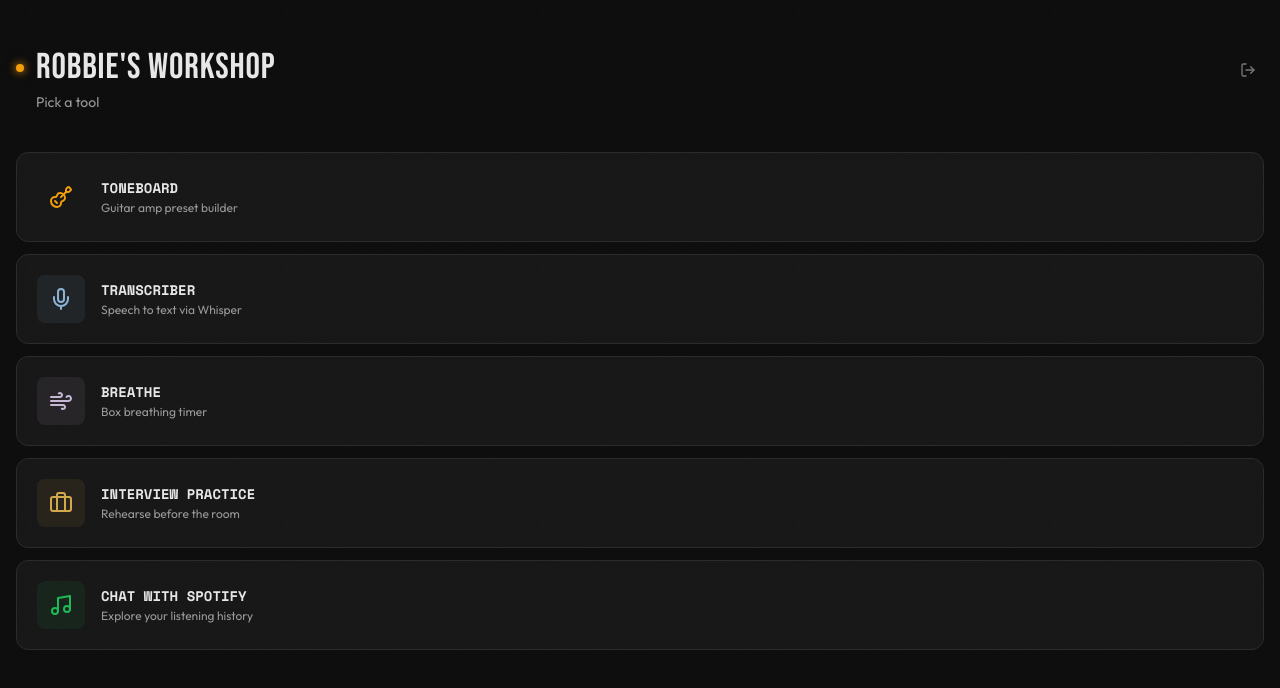
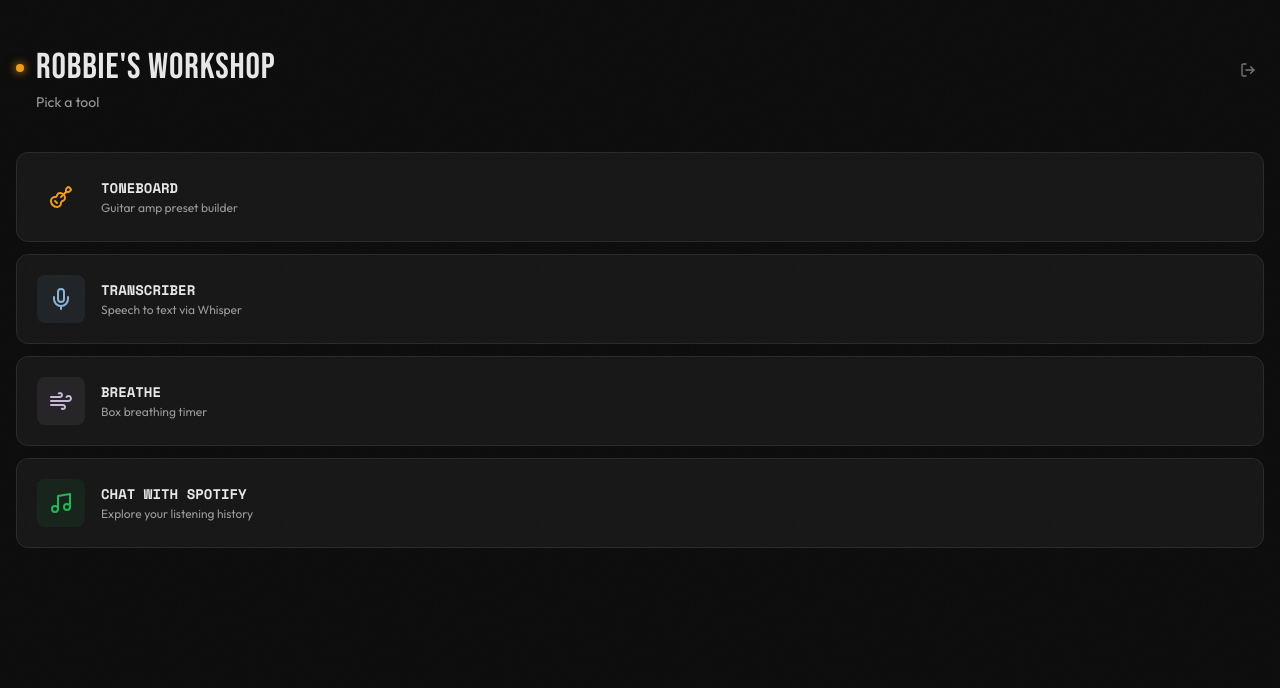
Before and after one commit to CodeOfCognition/robbies-workshop, a Next.js app: page / in a window 1280 px wide. Shown: the top 688 px of the page. Built offline with nearby package versions, Linux system fonts and the light colour scheme.

Commit message:
Hide Interview Practice tile from home page

```diff
--- a/src/app/page.tsx
+++ b/src/app/page.tsx
@@ -1,7 +1,7 @@
 "use client";
 
 import Link from "next/link";
-import { Guitar, Mic, Music, Wind, Briefcase, LogOut } from "lucide-react";
+import { Guitar, Mic, Music, Wind, LogOut } from "lucide-react";
 import { signOut } from "next-auth/react";
 
 const apps = [
@@ -25,13 +25,6 @@ const apps = [
     href: "/breathe",
     icon: Wind,
     color: "#c8b8d8",
-  },
-  {
-    name: "INTERVIEW PRACTICE",
-    description: "Rehearse before the room",
-    href: "/interview",
-    icon: Briefcase,
-    color: "#d4a84a",
   },
   {
     name: "CHAT WITH SPOTIFY",
```
